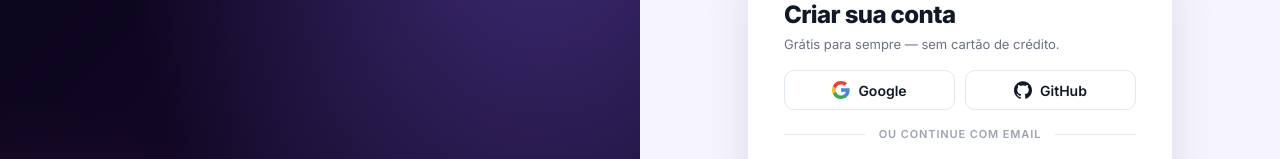
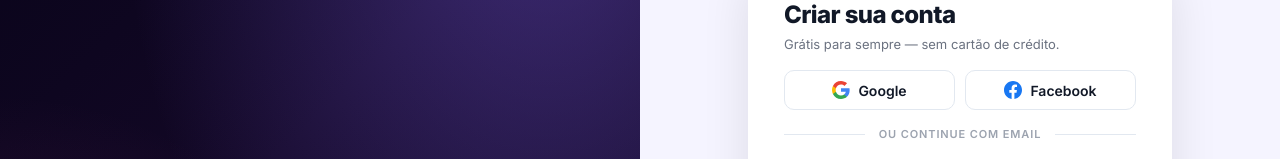
Before and after one commit to brenosemfreio/tcc, a React (Vite) app: page /cadastro in a window 1280 px wide. Shown: the part 140-299 px from the top of the page. Built offline with nearby package versions, Linux system fonts and the light colour scheme.

Commit message:
chore: auto sync [Claude]

```diff
--- a/src/pages/Cadastro/Cadastro.jsx
+++ b/src/pages/Cadastro/Cadastro.jsx
@@ -17,10 +17,10 @@ function GoogleIcon() {
   )
 }
 
-function GitHubIcon() {
+function FacebookIcon() {
   return (
-    <svg width="18" height="18" viewBox="0 0 24 24" aria-hidden="true" fill="#111827">
-      <path d="M12 .297c-6.63 0-12 5.373-12 12 0 5.303 3.438 9.8 8.205 11.385.6.113.82-.258.82-.577 0-.285-.01-1.04-.015-2.04-3.338.724-4.042-1.61-4.042-1.61C4.422 18.07 3.633 17.7 3.633 17.7c-1.087-.744.084-.729.084-.729 1.205.084 1.838 1.236 1.838 1.236 1.07 1.835 2.809 1.305 3.495.998.108-.776.417-1.305.76-1.605-2.665-.3-5.466-1.332-5.466-5.93 0-1.31.465-2.38 1.235-3.22-.135-.303-.54-1.523.105-3.176 0 0 1.005-.322 3.3 1.23.96-.267 1.98-.4 3-.405 1.02.005 2.04.138 3 .405 2.28-1.552 3.285-1.23 3.285-1.23.645 1.653.24 2.873.12 3.176.765.84 1.23 1.91 1.23 3.22 0 4.61-2.805 5.625-5.475 5.92.42.36.81 1.096.81 2.22 0 1.606-.015 2.896-.015 3.286 0 .315.21.69.825.57C20.565 22.092 24 17.592 24 12.297c0-6.627-5.373-12-12-12"/>
+    <svg width="18" height="18" viewBox="0 0 24 24" aria-hidden="true" fill="#1877F2">
+      <path d="M24 12.073C24 5.405 18.627 0 12 0S0 5.405 0 12.073C0 18.1 4.388 23.094 10.125 24v-8.437H7.078v-3.49h3.047V9.41c0-3.025 1.792-4.697 4.533-4.697 1.312 0 2.686.236 2.686.236v2.97h-1.513c-1.491 0-1.956.93-1.956 1.886v2.267h3.328l-.532 3.49h-2.796V24C19.612 23.094 24 18.1 24 12.073z"/>
     </svg>
   )
 }
@@ -158,9 +158,9 @@ export default function Cadastro() {
               <GoogleIcon />
               Google
             </button>
-            <button type="button" className="auth__oauth-btn" aria-label="Cadastrar-se com GitHub">
-              <GitHubIcon />
-              GitHub
+            <button type="button" className="auth__oauth-btn" aria-label="Cadastrar-se com Facebook">
+              <FacebookIcon />
+              Facebook
             </button>
           </div>
 
--- a/src/pages/Login/Login.jsx
+++ b/src/pages/Login/Login.jsx
@@ -17,10 +17,10 @@ function GoogleIcon() {
   )
 }
 
-function GitHubIcon() {
+function FacebookIcon() {
   return (
-    <svg width="18" height="18" viewBox="0 0 24 24" aria-hidden="true" fill="#111827">
-      <path d="M12 .297c-6.63 0-12 5.373-12 12 0 5.303 3.438 9.8 8.205 11.385.6.113.82-.258.82-.577 0-.285-.01-1.04-.015-2.04-3.338.724-4.042-1.61-4.042-1.61C4.422 18.07 3.633 17.7 3.633 17.7c-1.087-.744.084-.729.084-.729 1.205.084 1.838 1.236 1.838 1.236 1.07 1.835 2.809 1.305 3.495.998.108-.776.417-1.305.76-1.605-2.665-.3-5.466-1.332-5.466-5.93 0-1.31.465-2.38 1.235-3.22-.135-.303-.54-1.523.105-3.176 0 0 1.005-.322 3.3 1.23.96-.267 1.98-.4 3-.405 1.02.005 2.04.138 3 .405 2.28-1.552 3.285-1.23 3.285-1.23.645 1.653.24 2.873.12 3.176.765.84 1.23 1.91 1.23 3.22 0 4.61-2.805 5.625-5.475 5.92.42.36.81 1.096.81 2.22 0 1.606-.015 2.896-.015 3.286 0 .315.21.69.825.57C20.565 22.092 24 17.592 24 12.297c0-6.627-5.373-12-12-12"/>
+    <svg width="18" height="18" viewBox="0 0 24 24" aria-hidden="true" fill="#1877F2">
+      <path d="M24 12.073C24 5.405 18.627 0 12 0S0 5.405 0 12.073C0 18.1 4.388 23.094 10.125 24v-8.437H7.078v-3.49h3.047V9.41c0-3.025 1.792-4.697 4.533-4.697 1.312 0 2.686.236 2.686.236v2.97h-1.513c-1.491 0-1.956.93-1.956 1.886v2.267h3.328l-.532 3.49h-2.796V24C19.612 23.094 24 18.1 24 12.073z"/>
     </svg>
   )
 }
@@ -127,9 +127,9 @@ export default function Login() {
               <GoogleIcon />
               Google
             </button>
-            <button type="button" className="auth__oauth-btn" aria-label="Entrar com GitHub">
-              <GitHubIcon />
-              GitHub
+            <button type="button" className="auth__oauth-btn" aria-label="Entrar com Facebook">
+              <FacebookIcon />
+              Facebook
             </button>
           </div>
 
```
